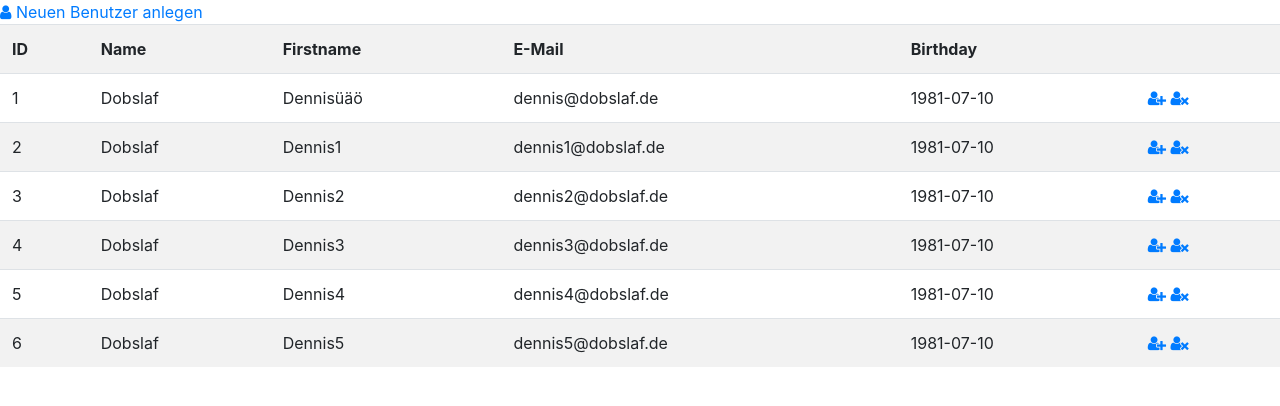
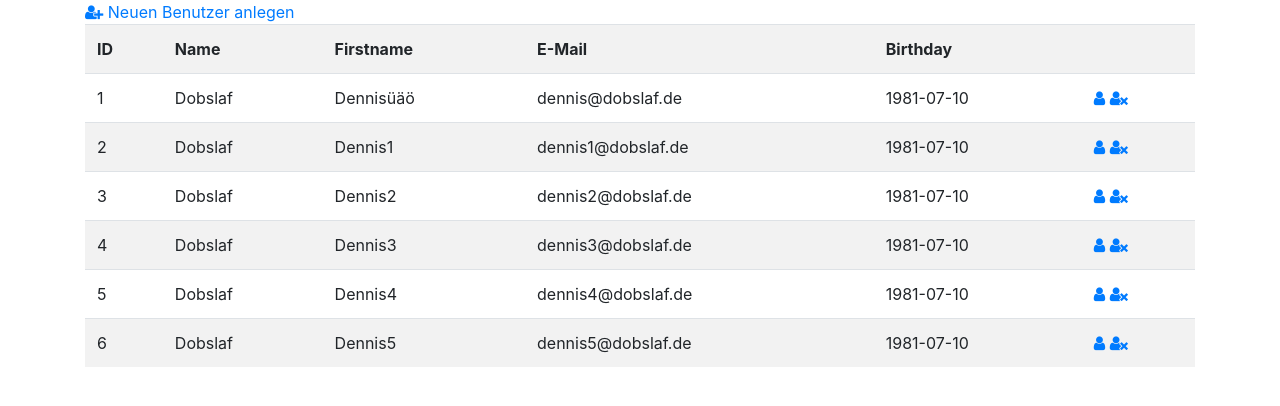
Before and after one commit to DennisDobslaf/itc_2019, a PHP site: page /user/index.php in a window 1280 px wide. Shown: the top 406 px of the page. Run offline with PHP 8.4, Linux system fonts and the light colour scheme; data comes from the database, SQL or seed files in the repository.

Commit message:
HTML Layout

```diff
--- a/public/user/index.php
+++ b/public/user/index.php
@@ -20,8 +20,8 @@ foreach ($db->query($query, PDO::FETCH_CLASS, 'User') as $user) {
     <link href="//maxcdn.bootstrapcdn.com/font-awesome/4.7.0/css/font-awesome.min.css" rel="stylesheet">
 </head>
 <body>
-
-<a href="create.php"><i class="fa fa-user"></i> Neuen Benutzer anlegen</a>
+<div class="container">
+    <a href="create.php"><i class="fa fa-user-plus"></i> Neuen Benutzer anlegen</a>
 
     <table class="table table-striped">
         <tr>
@@ -40,11 +40,12 @@ foreach ($db->query($query, PDO::FETCH_CLASS, 'User') as $user) {
                 <td><?=$user->getEmail()?></td>
                 <td><?=$user->getBirthday()?></td>
                 <td>
-                <a href="edit.php?id=<?=$user->getId()?>" title="Benutzer bearbeiten"><i class="fa fa-user-plus"></i></a>
+                    <a href="edit.php?id=<?=$user->getId()?>" title="Benutzer bearbeiten"><i class="fa fa-user"></i></a>
                     <a href="delete.php?id=<?=$user->getId()?>" title="Benutzer löschen"><i class="fa fa-user-times"></i></a>
                 </td>
             </tr>
         <?php } ?>
     </table>
+</div>
 </body>
 </html>
```
Lines whose indentation alone changed are shown as unchanged.
